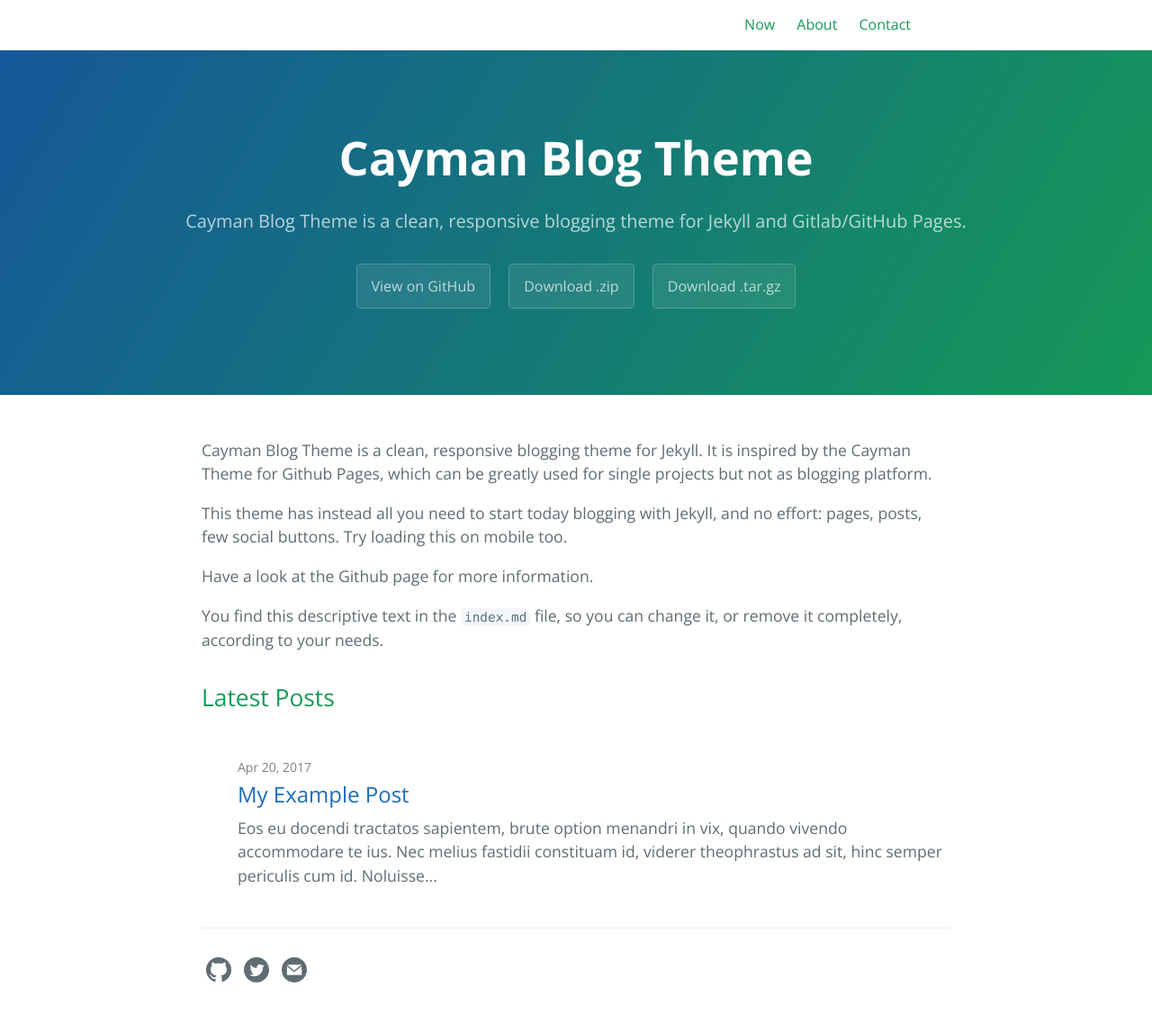
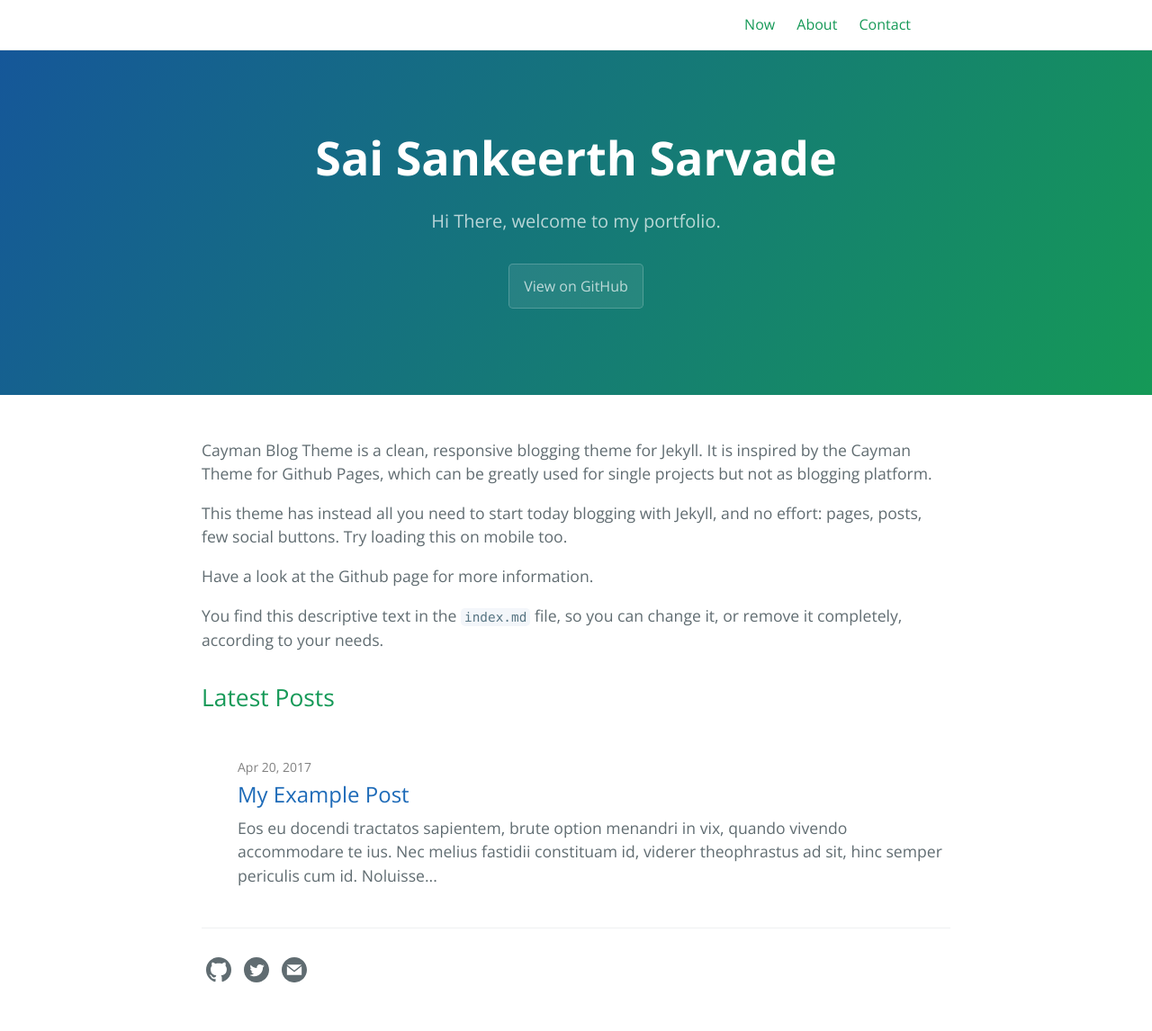
Before and after one commit to sarvade/my_portfolio, a Jekyll site: the page built from index.md, in a window 1280 px wide. Shown: the whole page at 90% size. Built offline with Jekyll 4.4.1, drawn with Linux system fonts in a browser that asks for light colours.

Commit message:
Update _config.yml

```diff
--- a/_config.yml
+++ b/_config.yml
@@ -1,6 +1,6 @@
-title: Cayman Blog Theme
-description: Cayman Blog Theme is a clean, responsive blogging theme for Jekyll and Gitlab/GitHub Pages.
-show_downloads: true
+title: Sai Sankeerth Sarvade
+description: Hi There, welcome to my portfolio.
+show_downloads: false
 
 baseurl: "/cayman-blog" # change this to the subpath of your site, e.g. /blog. Leave it empty if you don't need it.
 url: "https://lorepirri.github.io" # change this to the base hostname & protocol for your site
```
